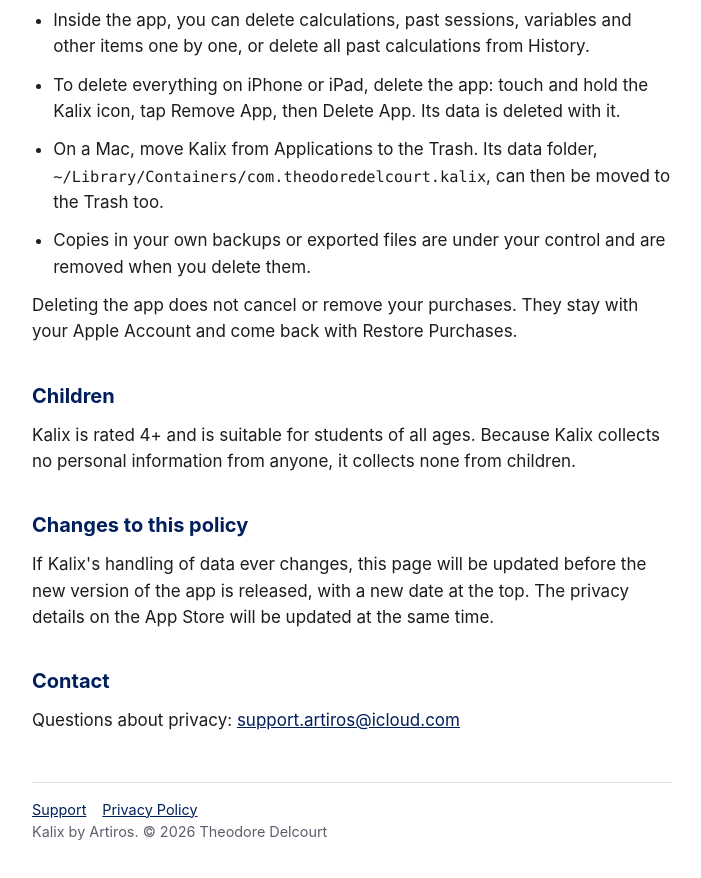
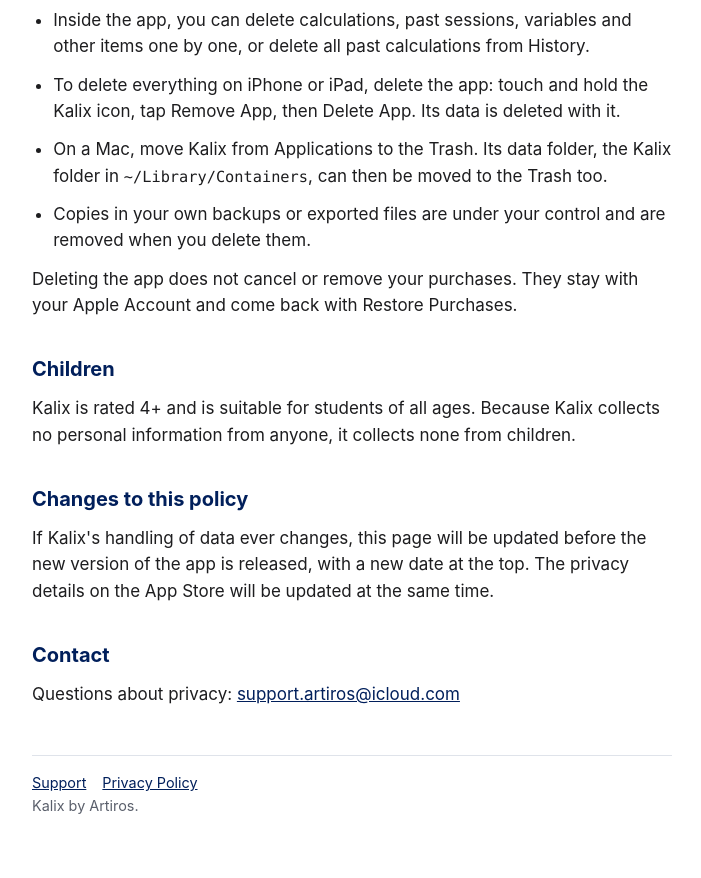
Before and after one commit to artiros-studio/artiros-studio.github.io, a plain HTML site: page kalix/privacy.html in a window 1280 px wide. Shown: the part 1840-2718 px from the top of the page, without its empty margins (288-989 px from the left). Drawn offline with Linux system fonts and the light colour scheme.

Commit message:
Kalix pages from kalix d32e088

```diff
--- a/kalix/privacy.html
+++ b/kalix/privacy.html
@@ -106,7 +106,7 @@
   <ul>
     <li>Inside the app, you can delete calculations, past sessions, variables and other items one by one, or delete all past calculations from History.</li>
     <li>To delete everything on iPhone or iPad, delete the app: touch and hold the Kalix icon, tap Remove App, then Delete App. Its data is deleted with it.</li>
-    <li>On a Mac, move Kalix from Applications to the Trash. Its data folder, <code>~/Library/Containers/com.theodoredelcourt.kalix</code>, can then be moved to the Trash too.</li>
+    <li>On a Mac, move Kalix from Applications to the Trash. Its data folder, the Kalix folder in <code>~/Library/Containers</code>, can then be moved to the Trash too.</li>
     <li>Copies in your own backups or exported files are under your control and are removed when you delete them.</li>
   </ul>
   <p>Deleting the app does not cancel or remove your purchases. They stay with your Apple Account and come back with Restore Purchases.</p>
@@ -122,7 +122,7 @@
 
   <footer class="muted">
     <a href="support.html">Support</a><a href="privacy.html">Privacy Policy</a>
-    <p>Kalix by Artiros. &copy; 2026 Theodore Delcourt</p>
+    <p>Kalix by Artiros.</p>
   </footer>
 </main>
 </body>
```
Also changed, not shown: kalix/support.html (+1 -1 lines).
